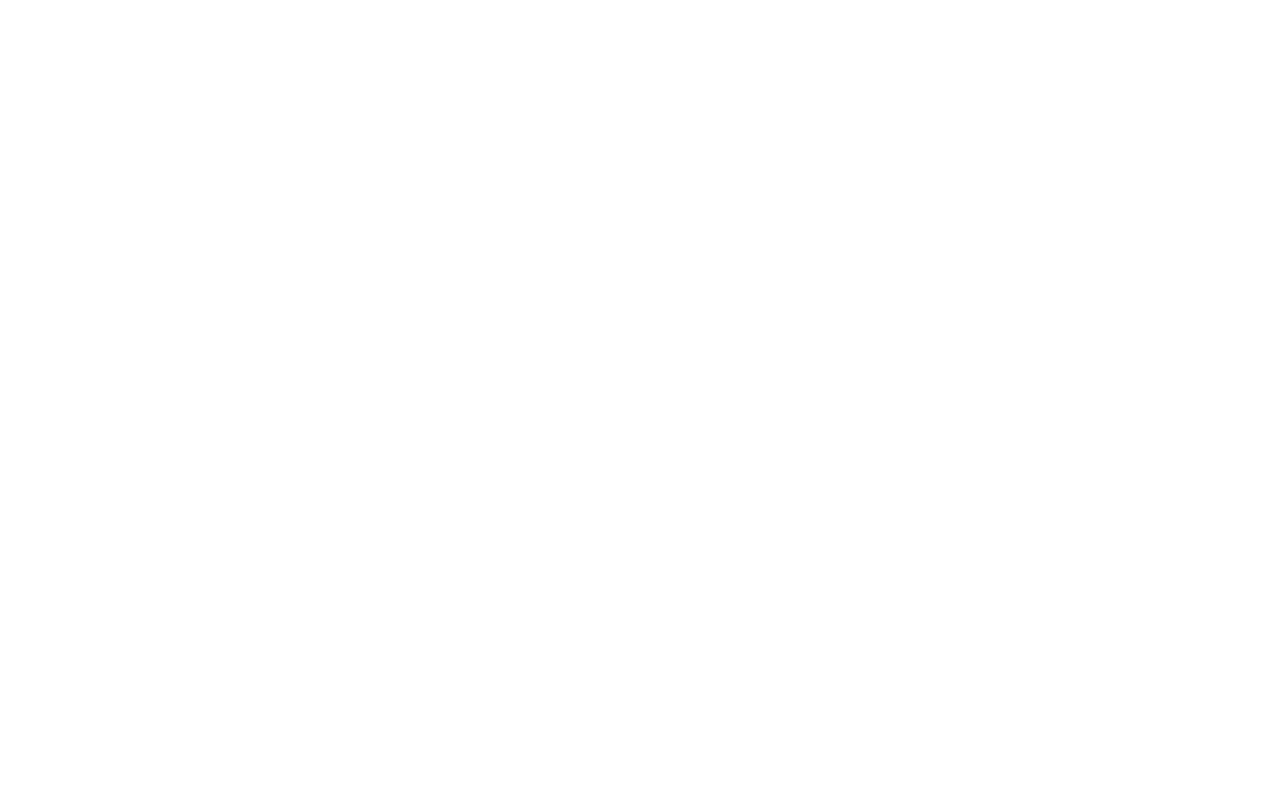
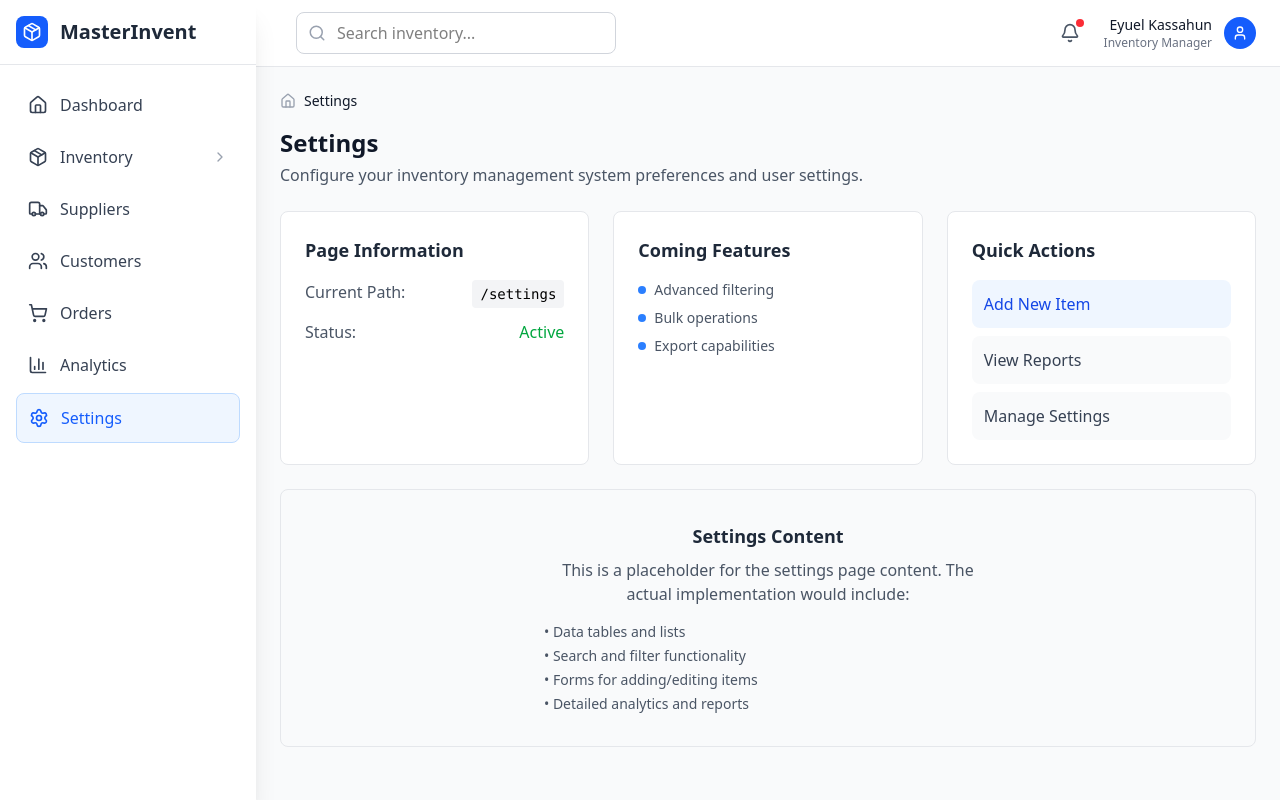
Before and after one commit to joel-2112/inventeory-frontend, a React (Vite) app: page /settings in a window 1280 px wide. Before the commit this address had no page. Built offline with nearby package versions, Linux system fonts and the light colour scheme.

Commit message:
creampled enhanced for home page

```diff
--- a/src/App.jsx
+++ b/src/App.jsx
@@ -27,7 +27,7 @@ import HomePage from "./pages/home/HomePage";
 
 // Define menu structure here to share between components
 const menuItems = [
-  { icon: <Home size={20} />, label: "Dashboard", path: "/" },
+  { icon: <Home size={20} />, label: "Dashboard", path: "/dashboard" },
   {
     icon: <Package size={20} />,
     label: "Inventory",
@@ -152,7 +152,7 @@ function MainLayoutRoutes() {
                 The page you're looking for doesn't exist.
               </p>
               <button
-                onClick={() => navigate("/")}
+                onClick={() => navigate("/dashboard")}
                 className="bg-blue-600 text-white px-4 py-2 rounded-lg hover:bg-blue-700 transition-colors"
               >
                 Go to Dashboard
@@ -170,14 +170,13 @@ function App() {
   return (
     <Router>
       <Routes>
-        {/* home page routes */}
+        {/* Public routes - outside MainLayout */}
         <Route path="/" element={<HomePage />} />
-        {/* Auth routes - outside MainLayout */}
         <Route path="/login" element={<LoginPage />} />
         <Route path="/register" element={<RegisterPage />} />
 
-        {/* All other routes - inside MainLayout */}
-        <Route path="/dashboard*" element={<MainLayoutRoutes />} />
+        {/* Protected routes - inside MainLayout */}
+        <Route path="/*" element={<MainLayoutRoutes />} />
       </Routes>
     </Router>
   );
--- a/src/components/Breadcrumb.jsx
+++ b/src/components/Breadcrumb.jsx
@@ -8,9 +8,6 @@ const Breadcrumb = ({ activePath, menuItems }) => {
   // Function to get the breadcrumb items based on active path
   const getBreadcrumbItems = () => {
     const items = [];
-
-    // Always start with Home/Dashboard
-    items.push({ label: 'Dashboard', path: '/' });
 
     // If we're not on the dashboard, find the active items
     if (activePath !== '/') {
--- a/src/pages/auth/LoginPage.jsx
+++ b/src/pages/auth/LoginPage.jsx
@@ -1,6 +1,7 @@
 import React, { useState } from 'react';
 import { Eye, EyeOff, Mail, Lock, ArrowRight, Shield, Building2, Sparkles } from 'lucide-react';
 import registerimg from '../../assets/image.png';
+import { Link } from 'react-router-dom';
 
 const LoginPage = () => {
   const [showPassword, setShowPassword] = useState(false);
@@ -183,13 +184,13 @@ const LoginPage = () => {
               </div>
             </div>
 
-            <button
+            <Link to={'/dashboard'}
               type="submit"
               className="w-full flex justify-center items-center space-x-2 py-3 px-4 border border-transparent rounded-xl shadow-sm text-sm font-medium text-white bg-blue-600 hover:bg-blue-700 focus:outline-none focus:ring-2 focus:ring-offset-2 focus:ring-blue-500 transition-all duration-200 transform hover:scale-105"
             >
               <span>Sign in</span>
               <ArrowRight size={18} />
-            </button>
+            </Link>
 
             {/* Social Login */}
             <div className="mt-6">
@@ -203,7 +204,7 @@ const LoginPage = () => {
               </div>
 
               <div className="mt-6 grid grid-cols-2 gap-3">
-                <button
+                <Link to={'/dashboard'}
                   type="button"
                   className="w-full inline-flex justify-center items-center py-3 px-4 border border-gray-300 rounded-xl shadow-sm bg-white text-sm font-medium text-gray-700 hover:bg-gray-50 transition-colors duration-200"
                 >
@@ -214,7 +215,7 @@ const LoginPage = () => {
                     <path fill="currentColor" d="M12 5.38c1.62 0 3.06.56 4.21 1.64l3.15-3.15C17.45 2.09 14.97 1 12 1 7.7 1 3.99 3.47 2.18 7.07l3.66 2.84c.87-2.6 3.3-4.53 6.16-4.53z"/>
                   </svg>
                   <span className="ml-2">Google</span>
-                </button>
+                </Link>
 
                 <button
                   type="button"
```
